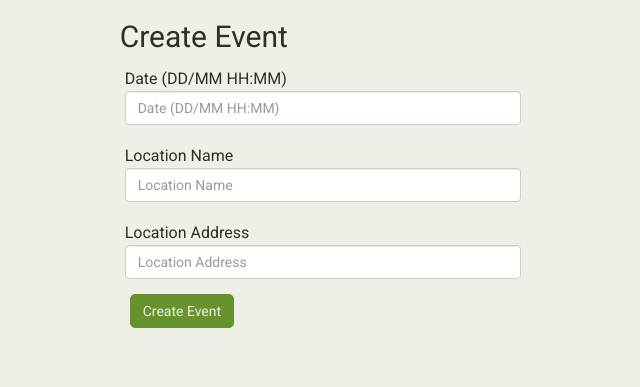
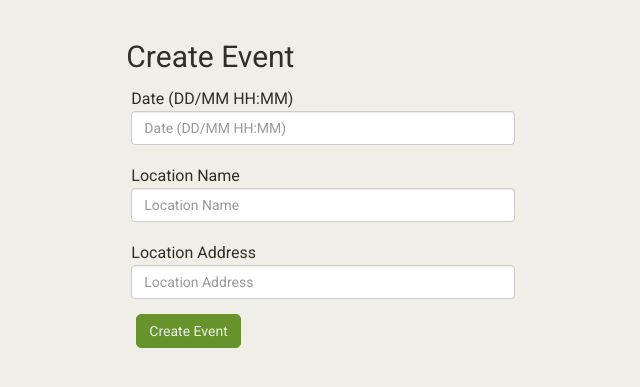
Before and after one commit to shriya/lettuce-be-friends, a Flask app: template project/events/templates/events/new.html in a window 1280 px wide. Shown: the part 73-460 px from the top of the page, without its empty margins (317-957 px from the left). Run offline with Flask 2, Linux system fonts and the light colour scheme; the template is opened without the code that fills it: values that come from a table or form of the project are taken from there, others are empty; some libraries are stand-ins or nearby versions.

Commit message:
updating readme

```diff
--- a/project/events/templates/events/edit.html
+++ b/project/events/templates/events/edit.html
@@ -6,6 +6,7 @@ Edit Event
 
 {% block content %}
 
+  <div class="inner-content">
     <div class="row">
       <div class="col-sm-4 col-sm-offset-4">
         <h2 class="join-message">Create Event</h2>
@@ -60,7 +61,7 @@ Edit Event
 
       </div>
     </div>
-
+  </div>
 
 
 {% endblock %}
--- a/project/events/templates/events/index.html
+++ b/project/events/templates/events/index.html
@@ -5,6 +5,7 @@
 {% endblock %}
 
 {% block content %}
+    <div class="inner-content">
         <h1>Check Out {{host.first_name}}'s Events</h1>
 
         <div class="row">
@@ -22,5 +23,6 @@
                 </div>
             {% endfor %}
         </div>
+    </div>
 
 {% endblock %}
--- a/project/events/templates/events/new.html
+++ b/project/events/templates/events/new.html
@@ -6,6 +6,7 @@ Create New Event
 
 {% block content %}
 
+  <div class="inner-content">
     <div class="row">
       <div class="col-sm-4 col-sm-offset-4">
         <h2 class="join-message">Create Event</h2>
@@ -53,5 +54,6 @@ Create New Event
 
       </div>
     </div>
+  </div>
 
 {% endblock %}
```
Also changed, not shown: README.md. Lines whose indentation alone changed are shown as unchanged.
